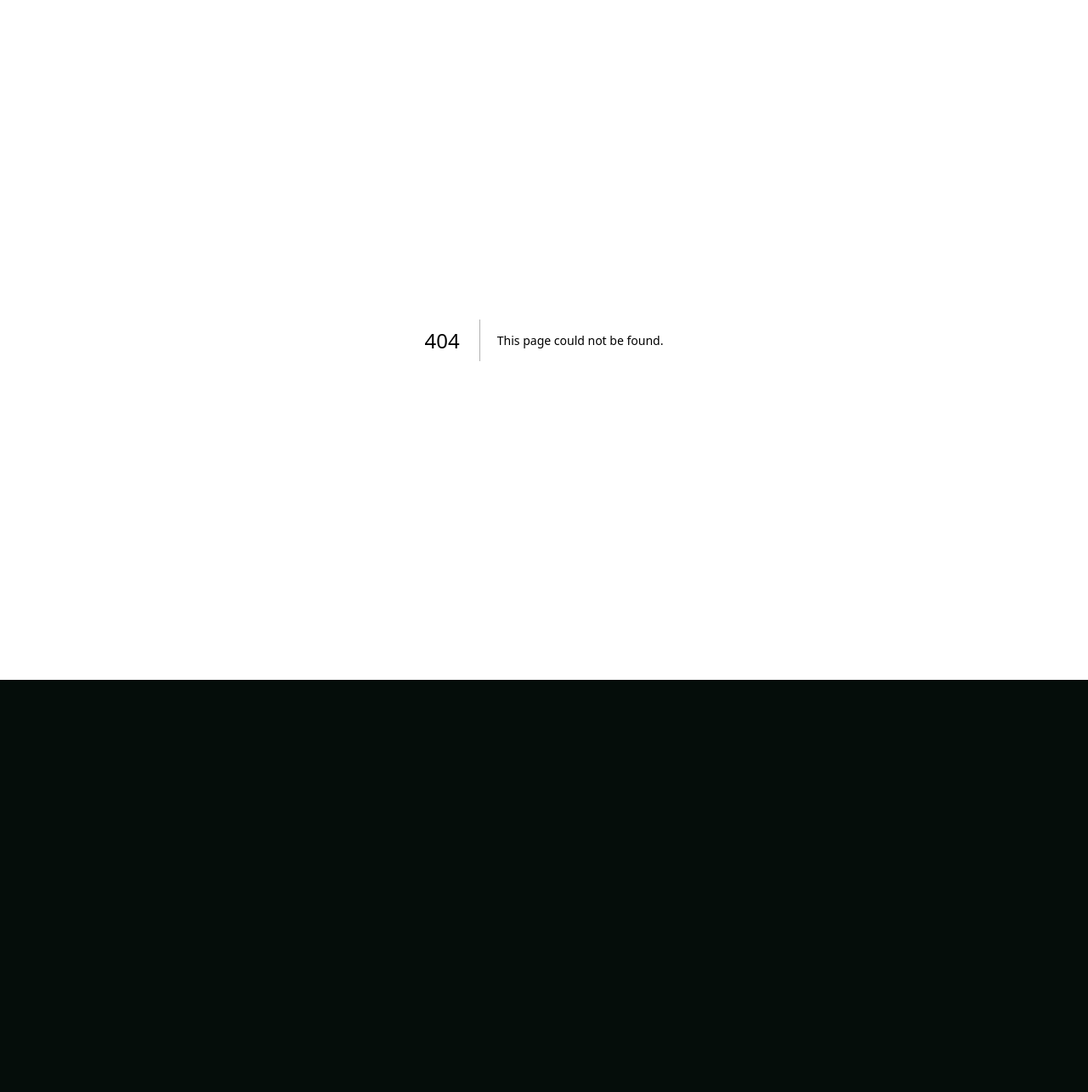
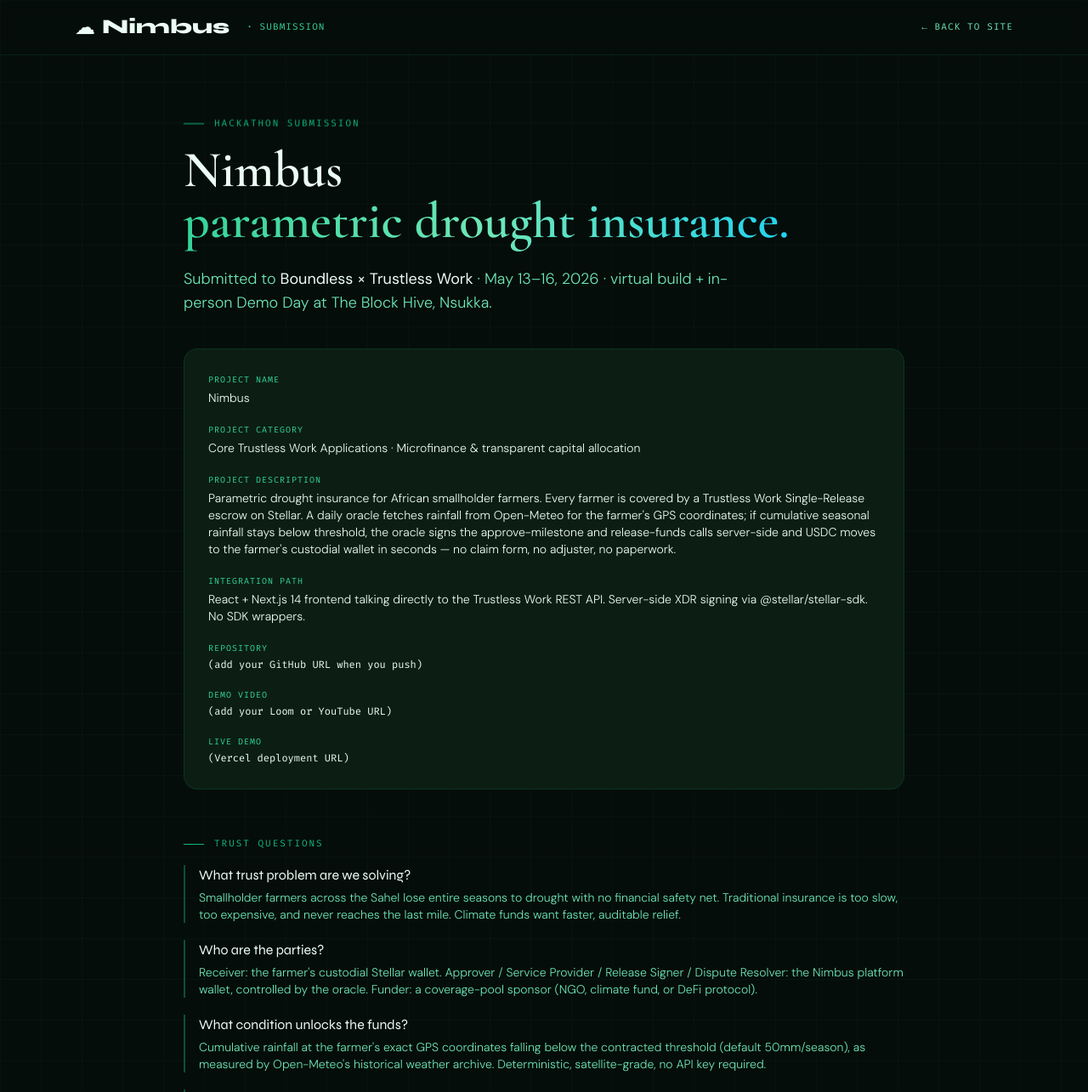
Before and after one commit to chizzy192/Nimbus, a Next.js app: page /about in a window 1280 px wide. Before the commit this address had no page. Shown: the top 1285 px of the page at 85% size. Before the commit the page ends 800 px from the top, so only its background shows below. Built offline with nearby package versions, Linux system fonts and the light colour scheme.

Commit message:
feat(about): submission summary page with category, trust questions, TW integration notes, and key links

```diff
--- /dev/null
+++ b/app/about/page.tsx
@@ -0,0 +1,189 @@
+import Link from 'next/link';
+import { Reveal } from '@/components/Reveal';
+
+export const metadata = {
+  title: 'Nimbus · Submission · Boundless × Trustless Work',
+  description: 'Hackathon submission summary for Nimbus.',
+};
+
+const KEY_LINKS = [
+  { label: 'Trustless Work docs', href: 'https://docs.trustlesswork.com' },
+  { label: 'Developer hub', href: 'https://www.trustlesswork.com/developers' },
+  { label: 'BackOffice dApp', href: 'https://dapp.trustlesswork.com' },
+  { label: 'Escrow Viewer', href: 'https://viewer.trustlesswork.com' },
+  { label: 'MCP server', href: 'https://mcp.trustlesswork.com/mcp' },
+  { label: 'Trustless Work GitHub', href: 'https://github.com/Trustless-Work' },
+  { label: 'Boundless', href: 'https://boundlessfi.xyz' },
+];
+
+export default function AboutPage() {
+  return (
+    <main className="min-h-screen bg-grid">
+      {/* Nav */}
+      <nav className="sticky top-0 z-40 border-b border-[var(--border)] bg-[var(--bg)]/85 backdrop-blur">
+        <div className="mx-auto flex max-w-6xl items-center justify-between px-6 py-4">
+          <Link href="/" className="flex items-center gap-2">
+            <span className="text-2xl">☁︎</span>
+            <span className="font-head text-2xl font-extrabold text-text">Nimbus</span>
+            <span className="ml-3 font-mono text-[11px] uppercase tracking-widest text-nimbus-400">
+              · Submission
+            </span>
+          </Link>
+          <Link href="/" className="font-mono text-[11px] uppercase tracking-widest text-nimbus-300 hover:text-text">
+            ← Back to site
+          </Link>
+        </div>
+      </nav>
+
+      <section className="mx-auto max-w-4xl px-6 py-16">
+        <Reveal>
+          <div className="section-label mb-4">Hackathon submission</div>
+        </Reveal>
+        <Reveal delay={100}>
+          <h1 className="font-display text-5xl text-text md:text-6xl">
+            Nimbus
+            <br />
+            <span className="text-shimmer">parametric drought insurance.</span>
+          </h1>
+        </Reveal>
+        <Reveal delay={200}>
+          <p className="mt-6 max-w-2xl font-body text-lg text-nimbus-300">
+            Submitted to <strong className="text-text">Boundless × Trustless Work</strong> ·
+            May 13–16, 2026 · virtual build + in-person Demo Day at The Block Hive, Nsukka.
+          </p>
+        </Reveal>
+
+        <Reveal delay={260}>
+          <div className="card mt-10 p-7">
+            <Field label="Project name" value="Nimbus" />
+            <Field
+              label="Project category"
+              value="Core Trustless Work Applications · Microfinance & transparent capital allocation"
+            />
+            <Field
+              label="Project description"
+              value="Parametric drought insurance for African smallholder farmers. Every farmer is covered by a Trustless Work Single-Release escrow on Stellar. A daily oracle fetches rainfall from Open-Meteo for the farmer's GPS coordinates; if cumulative seasonal rainfall stays below threshold, the oracle signs the approve-milestone and release-funds calls server-side and USDC moves to the farmer's custodial wallet in seconds — no claim form, no adjuster, no paperwork."
+            />
+            <Field label="Integration path" value="React + Next.js 14 frontend talking directly to the Trustless Work REST API. Server-side XDR signing via @stellar/stellar-sdk. No SDK wrappers." />
+            <Field label="Repository" value="(add your GitHub URL when you push)" mono />
+            <Field label="Demo video" value="(add your Loom or YouTube URL)" mono />
+            <Field label="Live demo" value="(Vercel deployment URL)" mono />
+          </div>
+        </Reveal>
+
+        <Reveal delay={340}>
+          <div className="mt-12">
+            <div className="section-label mb-4">Trust questions</div>
+            <ul className="space-y-5">
+              <Trust
+                q="What trust problem are we solving?"
+                a="Smallholder farmers across the Sahel lose entire seasons to drought with no financial safety net. Traditional insurance is too slow, too expensive, and never reaches the last mile. Climate funds want faster, auditable relief."
+              />
+              <Trust
+                q="Who are the parties?"
+                a="Receiver: the farmer's custodial Stellar wallet. Approver / Service Provider / Release Signer / Dispute Resolver: the Nimbus platform wallet, controlled by the oracle. Funder: a coverage-pool sponsor (NGO, climate fund, or DeFi protocol)."
+              />
+              <Trust
+                q="What condition unlocks the funds?"
+                a="Cumulative rainfall at the farmer's exact GPS coordinates falling below the contracted threshold (default 50mm/season), as measured by Open-Meteo's historical weather archive. Deterministic, satellite-grade, no API key required."
+              />
+              <Trust
+                q="Who resolves disputes?"
+                a="The platform wallet holds Dispute Resolver as a last resort, but the parametric design means there is rarely anything to dispute — rainfall either crossed the threshold or it didn't, and the on-chain record is the source of truth."
+              />
+            </ul>
+          </div>
+        </Reveal>
+
+        <Reveal delay={400}>
+          <div className="mt-12">
+            <div className="section-label mb-4">Trustless Work integration</div>
+            <ul className="space-y-3 font-body text-nimbus-300">
+              <li>
+                <strong className="text-text">Single-Release escrow per policy</strong> · one
+                milestone, deployed via <code className="font-mono text-nimbus-400">/deployer/single-release</code>.
+              </li>
+              <li>
+                <strong className="text-text">approve-milestone</strong> + <strong className="text-text">release-funds</strong> ·
+                called server-side by the oracle, XDR signed by the platform wallet, submitted
+                directly to Stellar Soroban.
+              </li>
+              <li>
+                <strong className="text-text">Live escrow inspection</strong> · every contract
+                links out to{' '}
+                <a
+                  href="https://viewer.trustlesswork.com"
+                  className="text-nimbus-400 hover:underline"
+                  target="_blank"
+                  rel="noreferrer"
+                >
+                  viewer.trustlesswork.com
+                </a>{' '}
+                so judges can see escrow state at any moment.
+              </li>
+              <li>
+                <strong className="text-text">Receiver-locked design</strong> · the Receiver role
+                is the only one held by the farmer, guaranteeing funds can only land with the
+                covered farmer regardless of what the platform does.
+              </li>
+            </ul>
+          </div>
+        </Reveal>
+
+        <Reveal delay={460}>
+          <div className="mt-12">
+            <div className="section-label mb-4">Key links</div>
+            <ul className="grid gap-2 md:grid-cols-2">
+              {KEY_LINKS.map((l) => (
+                <li key={l.label}>
+                  <a
+                    href={l.href}
+                    target="_blank"
+                    rel="noreferrer"
+                    className="flex items-center justify-between rounded-lg border border-[var(--border)] bg-[var(--bg-3)] px-4 py-3 font-mono text-[12px] text-nimbus-300 transition hover:border-[var(--border-strong)] hover:text-text"
+                  >
+                    <span>{l.label}</span>
+                    <span>↗</span>
+                  </a>
+                </li>
+              ))}
+            </ul>
+          </div>
+        </Reveal>
+
+        <Reveal delay={520}>
+          <div className="mt-12 flex flex-wrap gap-3">
+            <Link href="/admin/onboarding" className="btn-primary">
+              Tour the admin
+            </Link>
+            <Link href="/farmer/onboarding" className="btn-ghost">
+              Tour the farmer flow
+            </Link>
+          </div>
+        </Reveal>
+      </section>
+    </main>
+  );
+}
+
+function Field({ label, value, mono }: { label: string; value: string; mono?: boolean }) {
+  return (
+    <div className="mb-5 last:mb-0">
+      <div className="font-mono text-[10px] uppercase tracking-widest text-nimbus-400">
+        {label}
+      </div>
+      <div className={`mt-1 ${mono ? 'font-mono text-xs' : 'font-body text-sm'} text-text`}>
+        {value}
+      </div>
+    </div>
+  );
+}
+
+function Trust({ q, a }: { q: string; a: string }) {
+  return (
+    <li className="border-l-2 border-nimbus-500/40 pl-4">
+      <div className="font-head text-base text-text">{q}</div>
+      <div className="mt-1 font-body text-sm text-nimbus-300">{a}</div>
+    </li>
+  );
+}
```
